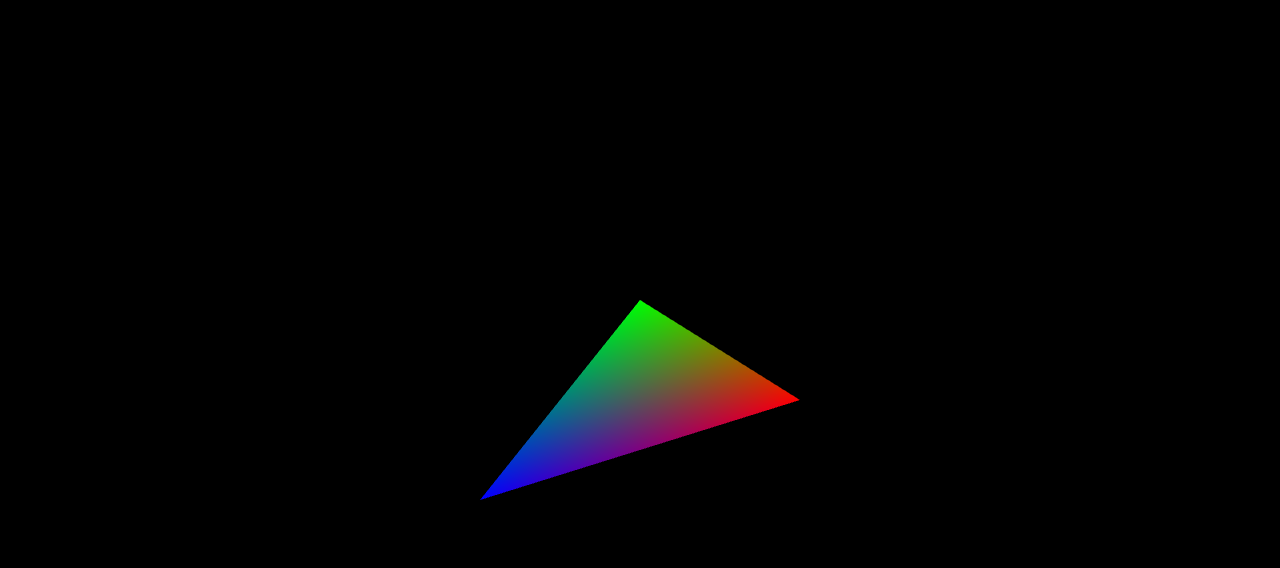
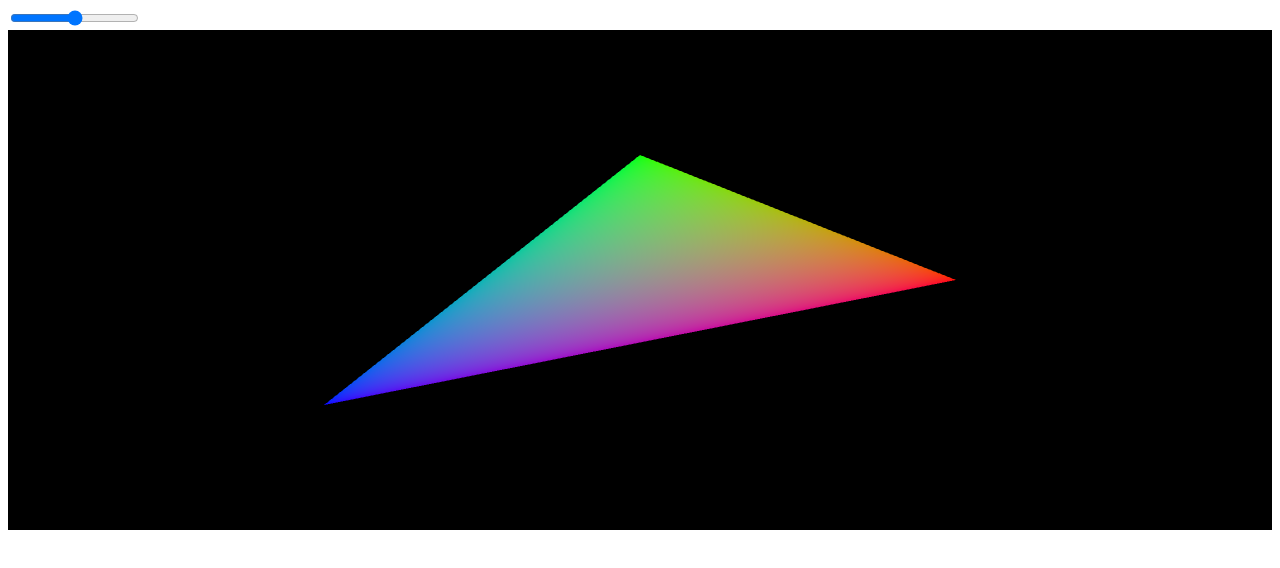
Before and after one commit to johnniehard/regl-tutorial, a website built with Parcel: page index.html in a window 1280 px wide. Built offline with nearby package versions, Linux system fonts and the light colour scheme.

Commit message:
Control by slider

```diff
--- a/index.html
+++ b/index.html
@@ -7,7 +7,11 @@
 </head>
 
 <body>
-	<div id="app"></div>
+	<div id="app">
+
+		<input type='range' id="scale-input" min="0" max="1" step="0.01"></input>
+		<div id="regl"></div>
+	</div>
 
 	<script src="src/index.js">
 	</script>
--- a/src/index.js
+++ b/src/index.js
@@ -1,7 +1,9 @@
 import "./styles.css";
 import createREGL from "regl";
 
-const regl = createREGL();
+const regl = createREGL({
+  container: document.querySelector("#regl")
+});
 
 const drawTriangle = regl({
   vert: `
@@ -19,7 +21,7 @@ const drawTriangle = regl({
     precision mediump float;
     varying vec3 fcolor;
     void main() {
-      gl_FragColor = vec4(fcolor, 1);
+      gl_FragColor = vec4(sqrt(fcolor), 1);
     }
   `,
   attributes: {
@@ -27,7 +29,7 @@ const drawTriangle = regl({
     color: [[1, 0, 0], [0, 1, 0], [0, 0, 1]]
   },
   uniforms: {
-    scale: 0.25
+    scale: regl.prop("scale")
   },
   count: 3
 });
@@ -38,5 +40,7 @@ regl.frame(() => {
     depth: 1
   });
 
-  drawTriangle();
+  drawTriangle({
+    scale: +document.querySelector("#scale-input").value
+  });
 });
--- a/src/styles.css
+++ b/src/styles.css
@@ -1,3 +1,7 @@
 body {
   font-family: sans-serif;
 }
+
+#regl {
+  height: 500px;
+}
```
